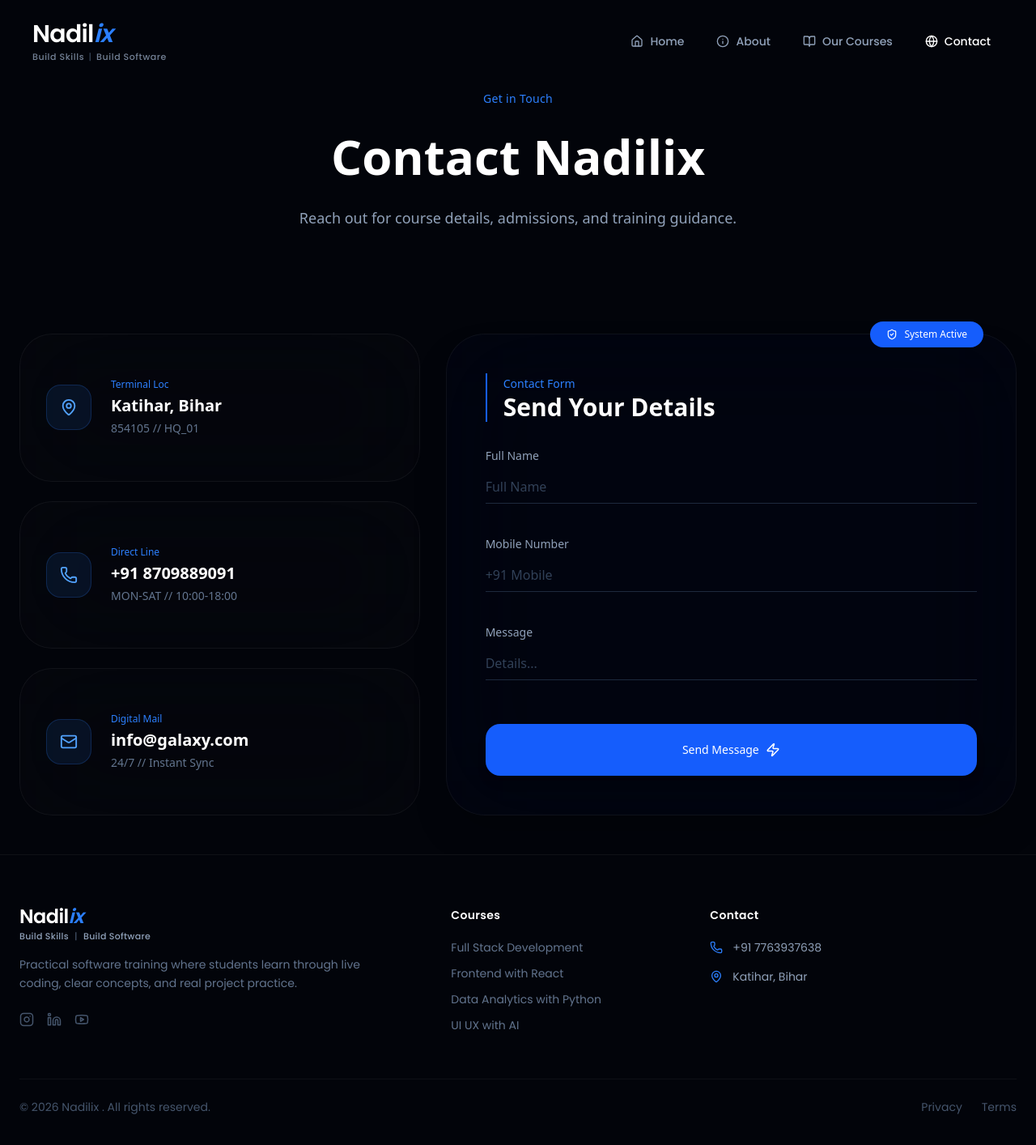
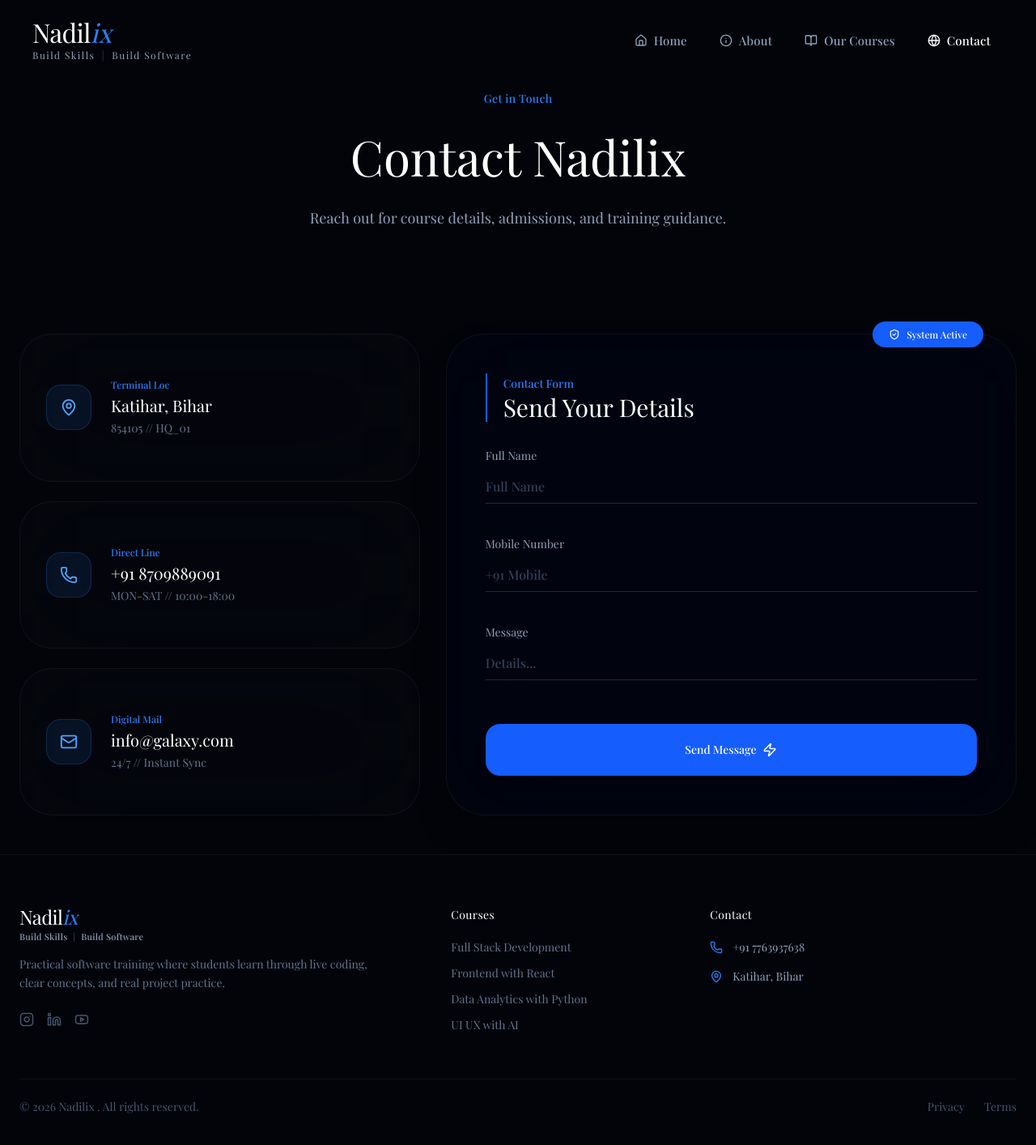
Before and after one commit to dilkash722/empire-of-arts, a React (Vite) app: page /contact in a window 1280 px wide. Shown: the top 1414 px of the page at 81% size. Built offline with nearby package versions, Linux system fonts and the light colour scheme.

Commit message:
Update:Typography

```diff
--- a/index.html
+++ b/index.html
@@ -43,7 +43,7 @@
 
     <!-- Font -->
     <link
-      href="https://fonts.googleapis.com/css2?family=Poppins:wght@400;500;600;700;800&display=swap"
+      href="https://fonts.googleapis.com/css2?family=Playfair+Display:wght@400;500;600;700&display=swap"
       rel="stylesheet"
     />
 
@@ -66,7 +66,7 @@
     </script>
   </head>
 
-  <body style="font-family: &quot;Poppins&quot;, sans-serif">
+  <body style="font-family: &quot;Playfair Display&quot;, serif">
     <div id="root"></div>
     <script type="module" src="/src/main.jsx"></script>
   </body>
--- a/src/components/Footer.jsx
+++ b/src/components/Footer.jsx
@@ -14,7 +14,7 @@ export default function Footer() {
             <div className="group flex flex-col items-start leading-tight select-none">
               <div className="flex flex-col items-start space-y-1 select-none">
                 <Link to="/" className="outline-none">
-                  <h2 className="text-[22px] sm:text-[24px] font-semibold tracking-tight text-white leading-none">
+                  <h2 className="text-[22px] sm:text-[24px]  tracking-tight text-white leading-none">
                     Nadil<span className="text-blue-500 italic ">ix</span>
                   </h2>
                 </Link>
@@ -46,9 +46,7 @@ export default function Footer() {
 
           {/* COURSES */}
           <div className="lg:col-span-3">
-            <h3 className="text-sm font-semibold text-white mb-5 tracking-wide">
-              Courses
-            </h3>
+            <h3 className="text-sm  text-white mb-5 tracking-wide">Courses</h3>
             <ul className="space-y-3 text-sm">
               {[
                 "Full Stack Development",
@@ -70,9 +68,7 @@ export default function Footer() {
 
           {/* CONTACT */}
           <div className="lg:col-span-4">
-            <h3 className="text-sm font-semibold text-white mb-5 tracking-wide">
-              Contact
-            </h3>
+            <h3 className="text-sm  text-white mb-5 tracking-wide">Contact</h3>
 
             <div className="space-y-4 text-sm">
               <div className="flex items-center gap-3 text-slate-400">
--- a/src/components/Navbar.jsx
+++ b/src/components/Navbar.jsx
@@ -48,30 +48,30 @@ export default function Navbar() {
             to="/"
             className="group flex flex-col items-start select-none outline-none"
           >
-            {/* Brand */}
-            <h1 className="text-2xl sm:text-3xl font-semibold tracking-tight text-white leading-tight">
+            <h1 className="text-[24px] sm:text-[32px] tracking-[-0.02em] leading-none text-white">
               Nadil
-              <span className="text-blue-500 transition-colors italic group-hover:text-blue-400">
+              <span className="text-blue-500 italic tracking-normal transition-colors group-hover:text-blue-400">
                 ix
               </span>
             </h1>
 
-            {/* Tagline */}
-            <p className="text-[10px] sm:text-[11px] font-medium text-slate-400 tracking-[0.05em] opacity-80">
-              Build Skills <span className="mx-0.5 text-slate-600">|</span>{" "}
-              Build Software
+            <p className="mt-1 text-[11px] sm:text-xs text-slate-400 tracking-[0.12em]">
+              Build Skills <span className="mx-1 text-slate-600">|</span> Build
+              Software
             </p>
           </Link>
+
           {/* DESKTOP NAV */}
           <nav className="hidden lg:flex items-center gap-2">
             {links.map((link) => {
               const Icon = link.icon;
               const active = pathname === link.path;
+
               return (
                 <Link
                   key={link.path}
                   to={link.path}
-                  className={`flex items-center gap-2 px-4 py-2 rounded-lg text-sm font-medium transition ${
+                  className={`flex items-center gap-2 px-4 py-2 rounded-lg text-[15px] font-medium tracking-[0.01em] transition ${
                     active ? "text-white" : "text-slate-400 hover:text-white"
                   }`}
                 >
@@ -82,7 +82,7 @@ export default function Navbar() {
             })}
           </nav>
 
-          {/* TOGGLE */}
+          {/* MOBILE TOGGLE */}
           <button
             onClick={() => setOpen(true)}
             className="lg:hidden p-2.5 bg-white/5 border border-white/10 rounded-lg text-white"
@@ -120,14 +120,12 @@ export default function Navbar() {
 
               {/* Drawer Branding */}
               <div className="flex flex-col items-start mb-12 select-none">
-                {/* Brand */}
-                <h2 className="text-2xl sm:text-3xl font-bold tracking-tight text-white leading-tight">
-                  Nadil<span className="text-blue-500">ix</span>
+                <h2 className="text-[28px]  tracking-[-0.02em] leading-none text-white">
+                  Nadil<span className="text-blue-500 italic">ix</span>
                 </h2>
 
-                {/* Tagline */}
-                <p className="mt-0.5 text-[11px] font-medium text-slate-400 tracking-wide">
-                  Build Skills <span className="mx-0.5 text-slate-600">|</span>{" "}
+                <p className="mt-1 text-[11px] font-medium text-slate-400 tracking-[0.12em]">
+                  Build Skills <span className="mx-1 text-slate-600">|</span>{" "}
                   Build Software
                 </p>
               </div>
@@ -156,7 +154,7 @@ export default function Navbar() {
                       >
                         <div className="flex items-center gap-3">
                           <Icon size={18} />
-                          <span className="text-base font-medium">
+                          <span className="text-[16px] font-medium tracking-[0.01em]">
                             {link.name}
                           </span>
                         </div>
--- a/src/components/ui/card.jsx
+++ b/src/components/ui/card.jsx
@@ -1,92 +1,83 @@
-import * as React from "react"
+import * as React from "react";
 
-import { cn } from "@/lib/utils"
+import { cn } from "@/lib/utils";
 
-function Card({
-  className,
-  ...props
-}) {
+function Card({ className, ...props }) {
   return (
     <div
       data-slot="card"
       className={cn(
         "bg-card text-card-foreground flex flex-col gap-6 rounded-xl border py-6 shadow-sm",
-        className
+        className,
       )}
-      {...props} />
+      {...props}
+    />
   );
 }
 
-function CardHeader({
-  className,
-  ...props
-}) {
+function CardHeader({ className, ...props }) {
   return (
     <div
       data-slot="card-header"
       className={cn(
         "@container/card-header grid auto-rows-min grid-rows-[auto_auto] items-start gap-2 px-6 has-data-[slot=card-action]:grid-cols-[1fr_auto] [.border-b]:pb-6",
-        className
+        className,
       )}
-      {...props} />
+      {...props}
+    />
   );
 }
 
-function CardTitle({
-  className,
-  ...props
-}) {
+function CardTitle({ className, ...props }) {
   return (
     <div
       data-slot="card-title"
-      className={cn("leading-none font-semibold", className)}
-      {...props} />
+      className={cn("leading-none ", className)}
+      {...props}
+    />
   );
 }
 
-function CardDescription({
-  className,
-  ...props
-}) {
+function CardDescription({ className, ...props }) {
   return (
     <div
       data-slot="card-description"
       className={cn("text-muted-foreground text-sm", className)}
-      {...props} />
+      {...props}
+    />
   );
 }
 
-function CardAction({
-  className,
-  ...props
-}) {
+function CardAction({ className, ...props }) {
   return (
     <div
       data-slot="card-action"
       className={cn(
         "col-start-2 row-span-2 row-start-1 self-start justify-self-end",
-        className
+        className,
       )}
-      {...props} />
+      {...props}
+    />
   );
 }
 
-function CardContent({
-  className,
-  ...props
-}) {
-  return (<div data-slot="card-content" className={cn("px-6", className)} {...props} />);
+function CardContent({ className, ...props }) {
+  return (
+    <div
+      data-slot="card-content"
+      className={cn("px-6", className)}
+      {...props}
+    />
+  );
 }
 
-function CardFooter({
-  className,
-  ...props
-}) {
+function CardFooter({ className, ...props }) {
   return (
     <div
       data-slot="card-footer"
       className={cn("flex items-center px-6 [.border-t]:pt-6", className)}
-      {...props} />
+      {...props}
+    />
   );
 }
 
@@ -98,4 +89,4 @@ export {
   CardAction,
   CardDescription,
   CardContent,
-}
+};
--- a/src/index.css
+++ b/src/index.css
@@ -1,4 +1,4 @@
-@import url("https://fonts.googleapis.com/css2?family=Outfit:wght@400;500;600;700;800&display=swap");
+@import url("https://fonts.googleapis.com/css2?family=Playfair+Display:wght@400;500;600;700&display=swap");
 @import "tailwindcss";
 @import "tw-animate-css";
 
@@ -118,9 +118,14 @@
   * {
     @apply border-border outline-ring/50;
   }
+
   body {
     @apply bg-background text-foreground;
   }
+}
+
+html {
+  font-family: "Playfair Display", serif;
 }
 
 @keyframes scroll {
@@ -139,3 +144,7 @@
 .animate-scroll-reverse {
   animation: scroll 32s linear infinite reverse;
 }
+
+* {
+  font-family: "Playfair Display", serif !important;
+}
--- a/src/pages/Contact.jsx
+++ b/src/pages/Contact.jsx
@@ -35,7 +35,7 @@ export default function ContactPage() {
             initial={{ opacity: 0, y: 25 }}
             animate={{ opacity: 1, y: 0 }}
             transition={{ delay: 0.2 }}
-            className="text-4xl sm:text-5xl md:text-6xl font-bold text-white leading-tight"
+            className="text-4xl sm:text-5xl md:text-6xl  text-white leading-tight"
           >
             Contact Nadilix
           </motion.h1>
@@ -89,7 +89,7 @@ export default function ContactPage() {
                     {card.label.replace("_", " ")}
                   </p>
 
-                  <h3 className="text-lg md:text-xl font-semibold text-white mb-1">
+                  <h3 className="text-lg md:text-xl  text-white mb-1">
                     {card.value}
                   </h3>
 
@@ -118,7 +118,7 @@ export default function ContactPage() {
               <span className="text-sm text-blue-500 font-medium">
                 Contact Form
               </span>
-              <h3 className="text-2xl md:text-3xl font-semibold text-white">
+              <h3 className="text-2xl md:text-3xl  text-white">
                 Send Your Details
               </h3>
             </div>
--- a/src/pages/Courses.jsx
+++ b/src/pages/Courses.jsx
@@ -126,7 +126,7 @@ export default function Courses() {
             initial={{ opacity: 0, y: 25 }}
             whileInView={{ opacity: 1, y: 0 }}
             transition={{ duration: 0.7 }}
-            className="text-4xl sm:text-5xl md:text-6xl font-bold text-white leading-tight"
+            className="text-4xl sm:text-5xl md:text-6xl  text-white leading-tight"
           >
             Our Learning Path
           </motion.h1>
@@ -169,7 +169,7 @@ export default function Courses() {
                 </div>
               </div>
 
-              <h2 className="text-2xl md:text-3xl font-semibold tracking-tight mb-3 group-hover:text-blue-500 transition-colors">
+              <h2 className="text-2xl md:text-3xl  tracking-tight mb-3 group-hover:text-blue-500 transition-colors">
                 {course.title}
               </h2>
 
```
Also changed, not shown: src/components/ui/dialog.jsx (+35 -45 lines), src/components/ui/sheet.jsx (+30 -48 lines), src/pages/About.jsx (+8 -8 lines), src/pages/Home.jsx (+17 -17 lines).
